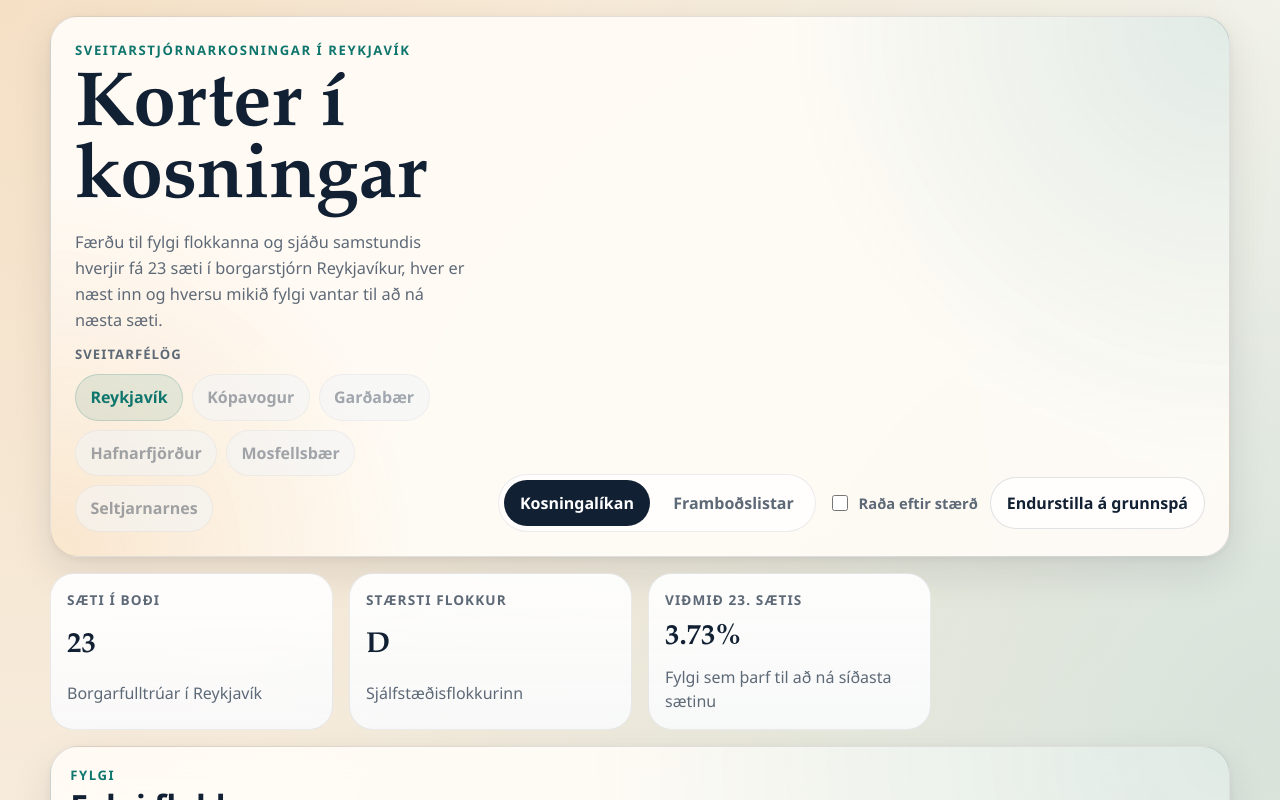
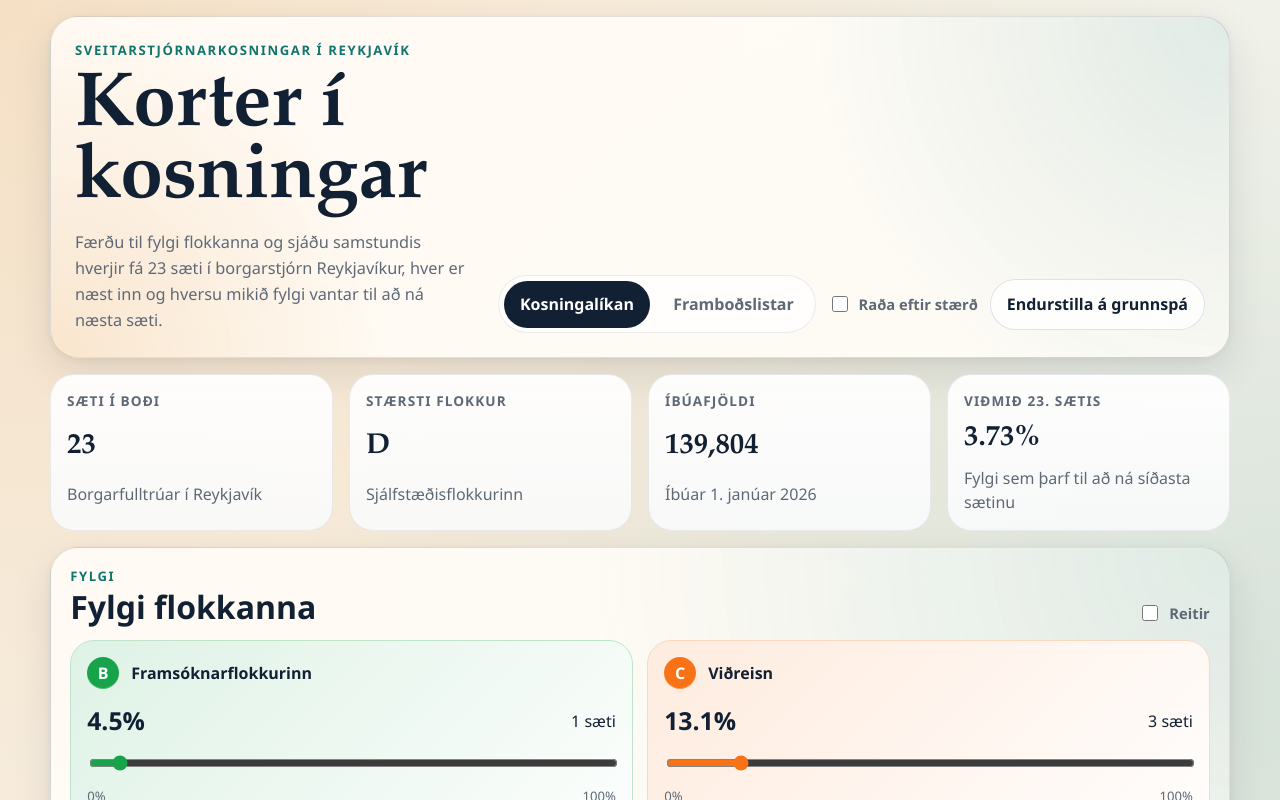
Before and after one commit to msigurbjornsson/KorterKosningar, a React (Vite) app: page / in a window 1280 px wide. Shown: the top 800 px of the page. Built offline with nearby package versions, Linux system fonts and the light colour scheme.

Commit message:
Refine frontpage metrics and party labels

```diff
--- a/src/App.css
+++ b/src/App.css
@@ -68,52 +68,17 @@
   color: var(--ink-soft);
 }
 
-.municipality-strip {
-  display: grid;
-  gap: 0.55rem;
-}
-
-.municipality-strip__label {
-  font-size: 0.82rem;
-  font-weight: 800;
-  letter-spacing: 0.08em;
-  text-transform: uppercase;
-  color: var(--ink-soft);
-}
-
-.municipality-strip__list {
-  display: flex;
-  flex-wrap: wrap;
-  gap: 0.55rem;
-}
-
-.municipality-chip {
-  border: 1px solid rgba(15, 23, 42, 0.08);
-  border-radius: 999px;
-  padding: 0.65rem 0.9rem;
-  background: rgba(255, 255, 255, 0.82);
-  color: var(--ink-soft);
-  font: inherit;
-  font-weight: 700;
-}
-
-.municipality-chip.is-active {
-  border-color: rgba(15, 118, 110, 0.18);
-  background: rgba(15, 118, 110, 0.1);
-  color: var(--accent-strong);
-}
-
-.municipality-chip:disabled {
-  cursor: not-allowed;
-  opacity: 0.55;
-  background: rgba(241, 245, 249, 0.9);
-  color: rgba(71, 85, 105, 0.92);
-}
-
 .hero-panel__actions {
   display: flex;
   flex-wrap: wrap;
   justify-content: flex-start;
+  gap: 0.75rem;
+  align-items: center;
+}
+
+.hero-panel__controls {
+  display: flex;
+  flex-wrap: wrap;
   gap: 0.75rem;
   align-items: center;
 }
--- a/src/App.tsx
+++ b/src/App.tsx
@@ -22,16 +22,10 @@
   maximumFractionDigits: 2,
 })
 
+const populationFormatter = new Intl.NumberFormat('is-IS')
+
 const municipality = reykjavikMunicipality
 const defaultVoteShares = buildDefaultVoteShares(municipality)
-const municipalityOptions = [
-  { id: 'reykjavik', label: 'Reykjavík', enabled: true },
-  { id: 'kopavogur', label: 'Kópavogur', enabled: false },
-  { id: 'gardabaer', label: 'Garðabær', enabled: false },
-  { id: 'hafnarfjordur', label: 'Hafnarfjörður', enabled: false },
-  { id: 'mosfellsbaer', label: 'Mosfellsbær', enabled: false },
-  { id: 'seltjarnarnes', label: 'Seltjarnarnes', enabled: false },
-] as const
 const pageHashToView = {
   '#listar': 'lists',
   '#likan': 'model',
@@ -55,6 +49,10 @@
 
 function formatSeats(count: number) {
   return `${count} sæti`
+}
+
+function formatPopulation(population: number) {
+  return populationFormatter.format(population)
 }
 
 function isRoleStartToken(token: string) {
@@ -228,22 +226,6 @@
             borgarstjórn Reykjavíkur, hver er næst inn og hversu mikið fylgi
             vantar til að ná næsta sæti.
           </p>
-          <div className="municipality-strip">
-            <span className="municipality-strip__label">Sveitarfélög</span>
-            <div className="municipality-strip__list" aria-label="Sveitarfélög">
-              {municipalityOptions.map((option) => (
-                <button
-                  key={option.id}
-                  className={`municipality-chip${option.enabled ? ' is-active' : ''}`}
-                  type="button"
-                  disabled={!option.enabled}
-                  aria-disabled={!option.enabled}
-                >
-                  {option.label}
-                </button>
-              ))}
-            </div>
-          </div>
         </div>
 
         <div className="hero-panel__actions">
@@ -263,7 +245,8 @@
               Framboðslistar
             </button>
           </nav>
-          <label className="toggle-pill">
+          <div className="hero-panel__controls">
+            <label className="toggle-pill toggle-pill--hero">
               <input
                 checked={sortPartiesBySize}
                 type="checkbox"
@@ -271,9 +254,10 @@
               />
               <span>Raða eftir stærð</span>
             </label>
-          <button className="ghost-button" type="button" onClick={handleReset}>
+            <button className="ghost-button ghost-button--hero" type="button" onClick={handleReset}>
               Endurstilla á grunnspá
             </button>
+          </div>
         </div>
       </section>
 
@@ -287,6 +271,19 @@
           <span className="metric-card__label">Stærsti flokkur</span>
           <strong className="metric-card__value">{leadingParty.code}</strong>
           <span className="metric-card__hint">{leadingParty.name}</span>
+        </article>
+        <article className="metric-card">
+          <span className="metric-card__label">Íbúafjöldi</span>
+          <strong className="metric-card__value">
+            {municipality.population == null
+              ? '—'
+              : formatPopulation(municipality.population)}
+          </strong>
+          <span className="metric-card__hint">
+            {municipality.populationAsOf == null
+              ? `Íbúar í ${municipality.name}`
+              : `Íbúar ${municipality.populationAsOf}`}
+          </span>
         </article>
         <article className="metric-card">
           <span className="metric-card__label">Viðmið 23. sætis</span>
@@ -338,7 +335,7 @@
                   >
                     <div className="party-card__topline">
                       <span className="party-badge">{party.code}</span>
-                      <span className="party-card__name">{party.fullName}</span>
+                      <span className="party-card__name">{party.name}</span>
                     </div>
 
                     <div className="party-card__numbers">
@@ -365,7 +362,7 @@
                                 event.currentTarget.value,
                               )
                             }
-                            aria-label={`${party.fullName} prósentur`}
+                            aria-label={`${party.name} prósentur`}
                           />
                           <span>%</span>
                         </div>
@@ -373,7 +370,7 @@
                     ) : null}
 
                     <label className="sr-only" htmlFor={`slider-${party.id}`}>
-                      {party.fullName}
+                      {party.name}
                     </label>
                     <input
                       id={`slider-${party.id}`}
@@ -386,7 +383,7 @@
                       onChange={(event) =>
                         handleSliderChange(party.id, event.currentTarget.value)
                       }
-                      aria-label={party.fullName}
+                      aria-label={party.name}
                     />
 
                     <div className="party-card__scale" aria-hidden="true">
@@ -573,7 +570,7 @@
                     <div className="candidate-list-card__title">
                       <span className="party-badge">{party.code}</span>
                       <div className="candidate-list-card__details">
-                        <h3>{party.fullName}</h3>
+                        <h3>{party.name}</h3>
                         <p>
                           {formatSeats(seatsWon)} og {party.candidates.length} nöfn á
                           lista
--- a/src/data/reykjavik.ts
+++ b/src/data/reykjavik.ts
@@ -391,6 +391,9 @@
   id: 'reykjavik',
   name: 'Reykjavík',
   seatCount: 23,
+  population: 139804,
+  populationAsOf: '1. janúar 2026',
+  isEnabled: true,
   partyOrder: parties.map((party) => party.id),
   sliderGroups: [
     ['d', 'c', 'm', 'f', 'b'],
@@ -399,4 +402,56 @@
   parties,
 }
 
-export const municipalities: MunicipalityConfig[] = [reykjavikMunicipality]
+export const municipalities: MunicipalityConfig[] = [
+  reykjavikMunicipality,
+  {
+    id: 'kopavogur',
+    name: 'Kópavogur',
+    seatCount: 0,
+    population: 40286,
+    populationAsOf: '1. janúar 2026',
+    isEnabled: false,
+    partyOrder: [],
+    parties: [],
+  },
+  {
+    id: 'gardabaer',
+    name: 'Garðabær',
+    seatCount: 0,
+    population: 20724,
+    populationAsOf: '1. janúar 2026',
+    isEnabled: false,
+    partyOrder: [],
+    parties: [],
+  },
+  {
+    id: 'hafnarfjordur',
+    name: 'Hafnarfjörður',
+    seatCount: 0,
+    population: 32398,
+    populationAsOf: '1. janúar 2026',
+    isEnabled: false,
+    partyOrder: [],
+    parties: [],
+  },
+  {
+    id: 'mosfellsbaer',
+    name: 'Mosfellsbær',
+    seatCount: 0,
+    population: 13772,
+    populationAsOf: '1. janúar 2026',
+    isEnabled: false,
+    partyOrder: [],
+    parties: [],
+  },
+  {
+    id: 'seltjarnarnes',
+    name: 'Seltjarnarnes',
+    seatCount: 0,
+    population: 4609,
+    populationAsOf: '1. janúar 2026',
+    isEnabled: false,
+    partyOrder: [],
+    parties: [],
+  },
+]
--- a/src/lib/types.ts
+++ b/src/lib/types.ts
@@ -12,6 +12,9 @@
   id: string
   name: string
   seatCount: number
+  population?: number
+  populationAsOf?: string
+  isEnabled?: boolean
   partyOrder: string[]
   sliderGroups?: string[][]
   parties: PartyConfig[]
```
Also changed, not shown: 1 other file (tests, documents, lock files or other folders). Lines whose indentation alone changed are shown as unchanged.
